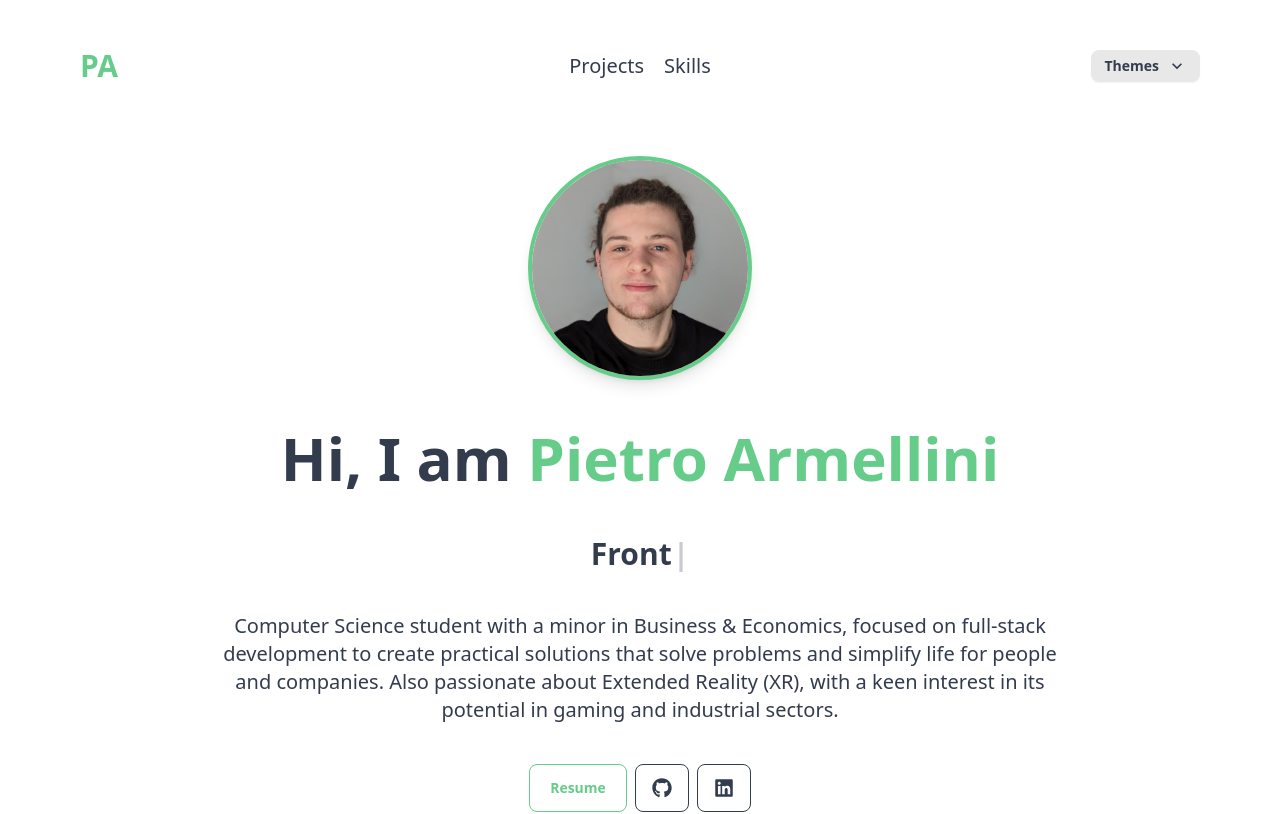
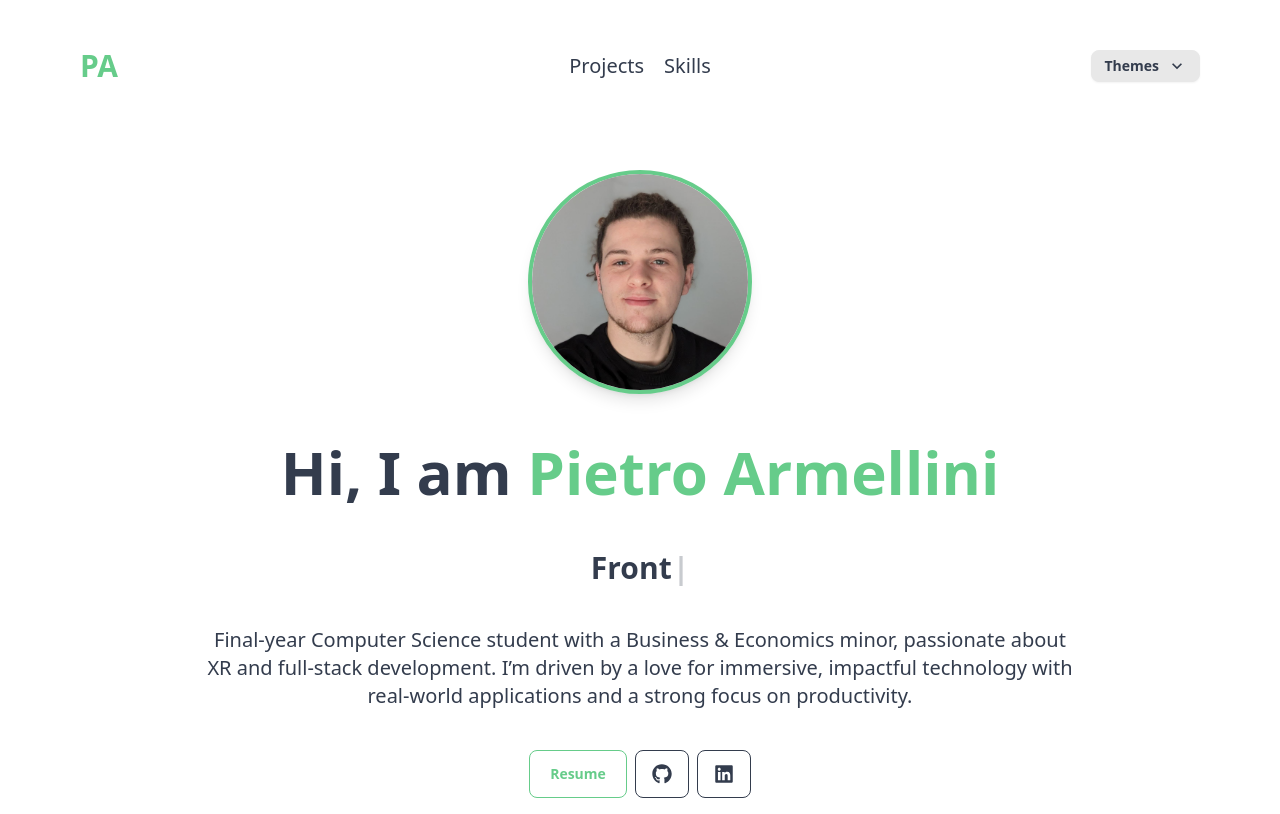
Before and after one commit to pietro-armellini/Portfolio, a React (Vite) app: page / in a window 1280 px wide. Shown: the top 814 px of the page. Built offline with nearby package versions, Linux system fonts and the light colour scheme.

Commit message:
Update: personal data update

```diff
--- a/src/PortfolioData.js
+++ b/src/PortfolioData.js
@@ -10,9 +10,9 @@ const about = {
   name: "Pietro Armellini",
   role: ["FrontEnd Developer", "BackEnd Developer", "Full Stack Developer", "XR Developer"],
   description:
-    "Computer Science student with a minor in Business & Economics, focused on full-stack development to create practical solutions that solve problems and simplify life for people and companies. Also passionate about Extended Reality (XR), with a keen interest in its potential in gaming and industrial sectors.",
+    "Final-year Computer Science student with a Business & Economics minor, passionate about XR and full-stack development. I’m driven by a love for immersive, impactful technology with real-world applications and a strong focus on productivity.",
   resume:
-    "https://drive.google.com/file/d/1_0lbtfy9mhsvnRQWOxN5hDEWCVZeBLxr/view?usp=sharing",
+    "https://drive.google.com/file/d/1HUPTFMWDvpykeBUm3HuSKFaO17vowMjd/view?usp=sharing",
   social: {
     linkedin: "https://www.linkedin.com/in/pietro-armellini/",
     github: "https://github.com/pietro-armellini",
```
